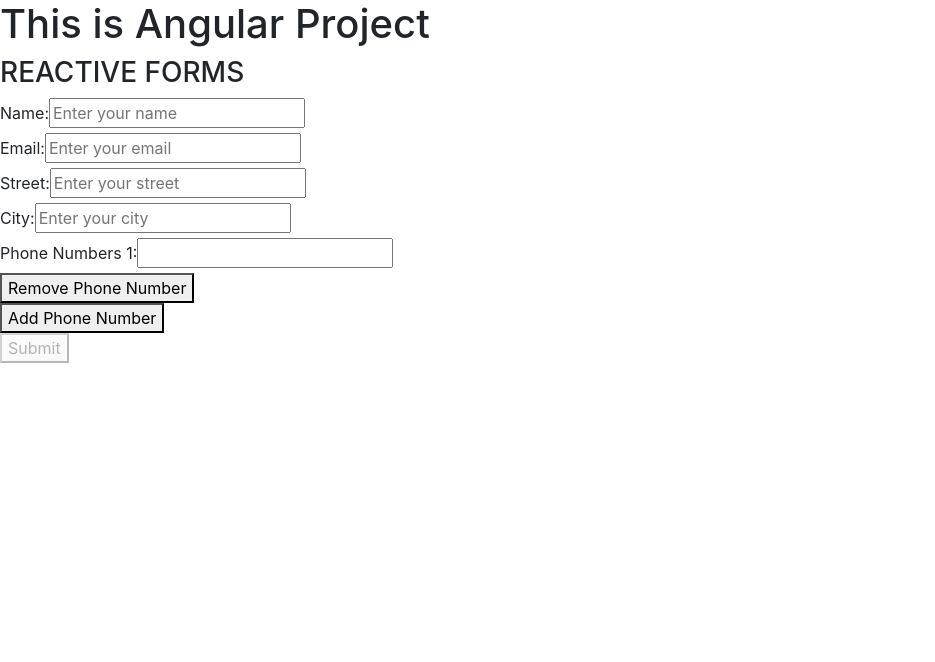
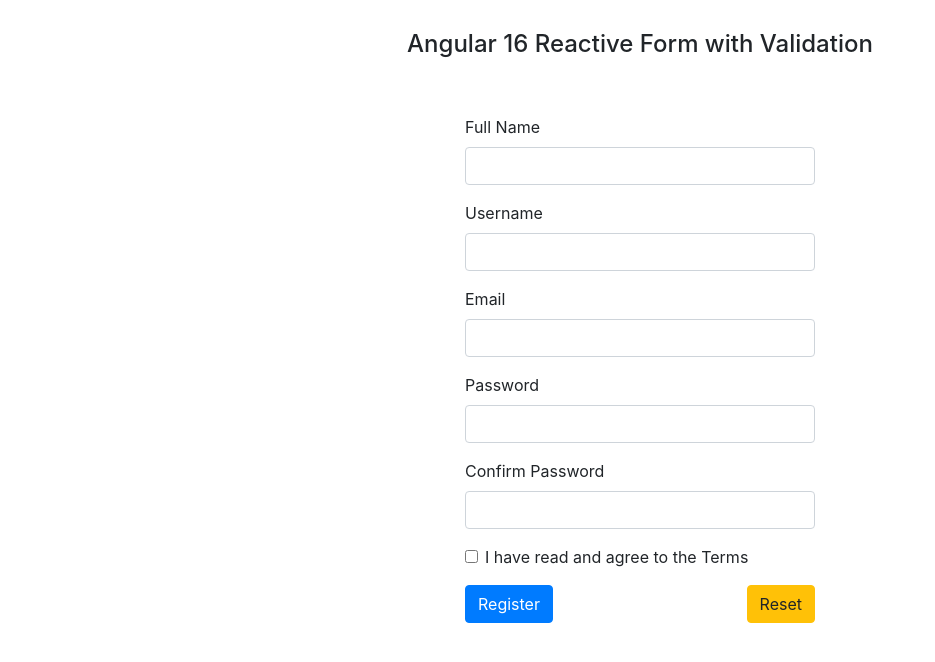
Before and after one commit to MMubazar/Learn_-Angular_Topics, an Angular app: page /reactive-forms in a window 1280 px wide. Shown: the top 662 px of the page, without its empty margins (0-935 px from the left). Built offline with nearby package versions, Linux system fonts and the light colour scheme.

Commit message:
Topic: Reactive Form: add new form

```diff
--- a/src/app/app.component.html
+++ b/src/app/app.component.html
@@ -1,2 +1,2 @@
-<h1>This is Angular Project</h1>
+<!-- <h1>This is Angular Project</h1> -->
 <router-outlet></router-outlet>
--- a/src/app/reactive-form/reactive-form.component.html
+++ b/src/app/reactive-form/reactive-form.component.html
@@ -1,6 +1,6 @@
-<h3>{{ title | uppercase }}</h3>
+<!-- <h3>{{ title | uppercase }}</h3> -->
 
-<form [formGroup]="userForm" (ngSubmit)="submit()">
+<!-- <form [formGroup]="userForm" (ngSubmit)="submit()">
   <div>
     <label for="name">Name:</label>
     <input
@@ -39,10 +39,10 @@
       placeholder="Enter your city"
       formControlName="city"
     />
-  </div>
+  </div> -->
 
-  <!-- Dynamic Forms -->
-  <div formArrayName="phoneNumbers">
+<!-- Dynamic Forms -->
+<!-- <div formArrayName="phoneNumbers">
     <div *ngFor="let phoneCtrl of phoneNumbers.controls; let i = index">
       <label>Phone Numbers {{ i + 1 }}:</label>
 
@@ -61,4 +61,126 @@
   <div>
     <button type="submit" [disabled]="userForm.invalid">Submit</button>
   </div>
-</form>
+</form> -->
+<div class="text-center mt-1">
+  <h4 style="margin-top: 30px">Angular 16 Reactive Form with Validation</h4>
+</div>
+<br /><br />
+<div class="register-form">
+  <form [formGroup]="form" (ngSubmit)="onSubmit()">
+    <div class="form-group">
+      <label>Full Name</label>
+      <input
+        type="text"
+        formControlName="fullname"
+        class="form-control"
+        [ngClass]="{ 'is-invalid': submitted && f['fullname'].errors }"
+      />
+      <div *ngIf="submitted && f['fullname'].errors" class="invalid-feedback">
+        <div *ngIf="f['fullname'].errors['required']">Fullname is required</div>
+      </div>
+    </div>
+
+    <div class="form-group">
+      <label>Username</label>
+      <input
+        type="text"
+        formControlName="username"
+        class="form-control"
+        [ngClass]="{ 'is-invalid': submitted && f['username'].errors }"
+      />
+      <div *ngIf="submitted && f['username'].errors" class="invalid-feedback">
+        <div *ngIf="f['username'].errors['required']">Username is required</div>
+        <div *ngIf="f['username'].errors['minlength']">
+          Username must be at least 6 characters
+        </div>
+        <div *ngIf="f['username'].errors['maxlength']">
+          Username must not exceed 20 characters
+        </div>
+      </div>
+    </div>
+
+    <div class="form-group">
+      <label>Email</label>
+      <input
+        type="text"
+        formControlName="email"
+        class="form-control"
+        [ngClass]="{ 'is-invalid': submitted && f['email'].errors }"
+      />
+      <div *ngIf="submitted && f['email'].errors" class="invalid-feedback">
+        <div *ngIf="f['email'].errors['required']">Email is required</div>
+        <div *ngIf="f['email'].errors['email']">Email is invalid</div>
+      </div>
+    </div>
+
+    <div class="form-group">
+      <label>Password</label>
+      <input
+        type="password"
+        formControlName="password"
+        class="form-control"
+        [ngClass]="{ 'is-invalid': submitted && f['password'].errors }"
+      />
+      <div *ngIf="submitted && f['password'].errors" class="invalid-feedback">
+        <div *ngIf="f['password'].errors['required']">Password is required</div>
+        <div *ngIf="f['password'].errors['minlength']">
+          Password must be at least 6 characters
+        </div>
+        <div *ngIf="f['password'].errors['maxlength']">
+          Username must not exceed 40 characters
+        </div>
+      </div>
+    </div>
+
+    <div class="form-group">
+      <label>Confirm Password</label>
+      <input
+        type="password"
+        formControlName="confirmPassword"
+        class="form-control"
+        [ngClass]="{ 'is-invalid': submitted && f['confirmPassword'].errors }"
+      />
+      <div
+        *ngIf="submitted && f['confirmPassword'].errors"
+        class="invalid-feedback"
+      >
+        <div *ngIf="f['confirmPassword'].errors['required']">
+          Confirm Password is required
+        </div>
+        <div *ngIf="f['confirmPassword'].errors['matching']">
+          Confirm Password does not match
+        </div>
+      </div>
+    </div>
+
+    <div class="form-group form-check">
+      <input
+        type="checkbox"
+        formControlName="acceptTerms"
+        class="form-check-input"
+        [ngClass]="{ 'is-invalid': submitted && f['acceptTerms'].errors }"
+      />
+      <label for="acceptTerms" class="form-check-label"
+        >I have read and agree to the Terms</label
+      >
+      <div
+        *ngIf="submitted && f['acceptTerms'].errors"
+        class="invalid-feedback"
+      >
+        Accept Terms is required
+      </div>
+    </div>
+
+    <div class="form-group">
+      <button type="submit" class="btn btn-primary">Register</button>
+      <button
+        type="button"
+        (click)="onReset()"
+        class="btn btn-warning float-right"
+      >
+        Reset
+      </button>
+    </div>
+  </form>
+</div>
--- a/src/app/reactive-form/reactive-form.component.scss
+++ b/src/app/reactive-form/reactive-form.component.scss
@@ -0,0 +1,12 @@
+p {
+  font-family: Lato;
+}
+
+#root {
+  padding: 30px;
+}
+
+.register-form {
+  max-width: 350px;
+  margin: auto;
+}
--- a/src/app/reactive-form/reactive-form.component.ts
+++ b/src/app/reactive-form/reactive-form.component.ts
@@ -1,5 +1,13 @@
 import { Component } from '@angular/core';
-import { FormArray, FormBuilder, FormGroup, Validators } from '@angular/forms';
+import {
+  AbstractControl,
+  FormArray,
+  FormBuilder,
+  FormControl,
+  FormGroup,
+  Validators,
+} from '@angular/forms';
+import Validation from '../utils/validation';
 
 @Component({
   selector: 'app-reactive-form',
@@ -9,60 +17,122 @@ import { FormArray, FormBuilder, FormGroup, Validators } from '@angular/forms';
 export class ReactiveFormComponent {
   title: string = 'Reactive Forms';
 
-  userForm!: FormGroup;
+  // userForm!: FormGroup;
   // phoneNumbers: any;
 
+  // -------------------------------------new code---------------------------
+  form: FormGroup = new FormGroup({
+    fullname: new FormControl(''),
+    username: new FormControl(''),
+    email: new FormControl(''),
+    password: new FormControl(''),
+    confirmPassword: new FormControl(''),
+    acceptTerms: new FormControl(false),
+  });
+  submitted = false;
+
   constructor(private formBuilder: FormBuilder) {
-    this.userForm = this.formBuilder.group({
-      name: ['', Validators.required],
-      email: [
-        '',
-        [
-          Validators.required,
-          Validators.pattern(
-            /^([a-zA-Z0-9._%-]+@[a-zA-Z0-9.-]+\.[a-zA-Z]{2,})$/
-          ),
-        ],
-      ],
-      address: this.formBuilder.group({
-        street: ['', Validators.required],
-        city: [
+    // this.userForm = this.formBuilder.group({
+    //   name: ['', Validators.required],
+    //   email: [
+    //     '',
+    //     [
+    //       Validators.required,
+    //       Validators.pattern(
+    //         /^([a-zA-Z0-9._%-]+@[a-zA-Z0-9.-]+\.[a-zA-Z]{2,})$/
+    //       ),
+    //     ],
+    //   ],
+    //   address: this.formBuilder.group({
+    //     street: ['', Validators.required],
+    //     city: [
+    //       '',
+    //       [
+    //         Validators.required,
+    //         Validators.pattern(/^[a-zA-Z'-]+(?:\s+[a-zA-Z'-]+)*$/),
+    //       ],
+    //     ],
+    //   }),
+    //   phoneNumbers: this.formBuilder.array([
+    //     this.formBuilder.control('', [
+    //       Validators.required,
+    //       Validators.pattern(/^\d{10}$/),
+    //     ]),
+    //   ]),
+    // });
+  }
+
+  ngOnInit(): void {
+    this.form = this.formBuilder.group(
+      {
+        fullname: ['', Validators.required],
+        username: [
           '',
           [
             Validators.required,
-            Validators.pattern(/^[a-zA-Z'-]+(?:\s+[a-zA-Z'-]+)*$/),
+            Validators.minLength(6),
+            Validators.maxLength(20),
           ],
         ],
-      }),
-      phoneNumbers: this.formBuilder.array([
-        this.formBuilder.control('', [
-          Validators.required,
-          Validators.pattern(/^\d{10}$/),
-        ]),
-      ]),
-    });
+        email: ['', [Validators.required, Validators.email]],
+        password: [
+          '',
+          [
+            Validators.required,
+            Validators.minLength(6),
+            Validators.maxLength(40),
+          ],
+        ],
+        confirmPassword: ['', Validators.required],
+        acceptTerms: [false, Validators.requiredTrue],
+      },
+      {
+        validators: [Validation.match('password', 'confirmPassword')],
+      }
+    );
   }
 
-  get phoneNumbers() {
-    return this.userForm.get('phoneNumbers') as FormArray;
+  // get phoneNumbers() {
+  //   return this.userForm.get('phoneNumbers') as FormArray;
+  // }
+
+  // addPhoneNumber() {
+  //   this.phoneNumbers.push(
+  //     this.formBuilder.control('', [
+  //       Validators.required,
+  //       Validators.pattern(/^\d{10}$/),
+  //     ])
+  //   );
+  // }
+  // removePhoneNumber(index: number) {
+  //   this.phoneNumbers.removeAt(index);
+  // }
+
+  // submit() {
+  //   if (this.userForm.valid) {
+  //     console.log(this.userForm.value, this.userForm);
+  //     this.userForm.reset();
+  //   }
+  // }
+
+  // -------------------------------------new code---------------------------
+
+  get f(): { [key: string]: AbstractControl } {
+    return this.form.controls;
   }
 
-  addPhoneNumber() {
-    this.phoneNumbers.push(
-      this.formBuilder.control('', [
-        Validators.required,
-        Validators.pattern(/^\d{10}$/),
-      ])
-    );
-  }
-  removePhoneNumber(index: number) {
-    this.phoneNumbers.removeAt(index);
+  onSubmit(): void {
+    this.submitted = true;
+
+    if (this.form.invalid) {
+      return;
+    }
+
+    console.log(JSON.stringify(this.form.value, null, 2));
   }
 
-  submit() {
-    if (this.userForm.valid) {
-      console.log(this.userForm.value, this.userForm);
-      this.userForm.reset();
-    }
+  onReset(): void {
+    this.submitted = false;
+    this.form.reset();
   }
 }
--- /dev/null
+++ b/src/app/utils/validation.ts
@@ -0,0 +1,21 @@
+import { AbstractControl, ValidatorFn } from '@angular/forms';
+
+export default class Validation {
+  static match(controlName: string, checkControlName: string): ValidatorFn {
+    return (controls: AbstractControl) => {
+      const control = controls.get(controlName);
+      const checkControl = controls.get(checkControlName);
+
+      if (checkControl?.errors && !checkControl.errors['matching']) {
+        return null;
+      }
+
+      if (control?.value !== checkControl?.value) {
+        controls.get(checkControlName)?.setErrors({ matching: true });
+        return { matching: true };
+      } else {
+        return null;
+      }
+    };
+  }
+}
```
